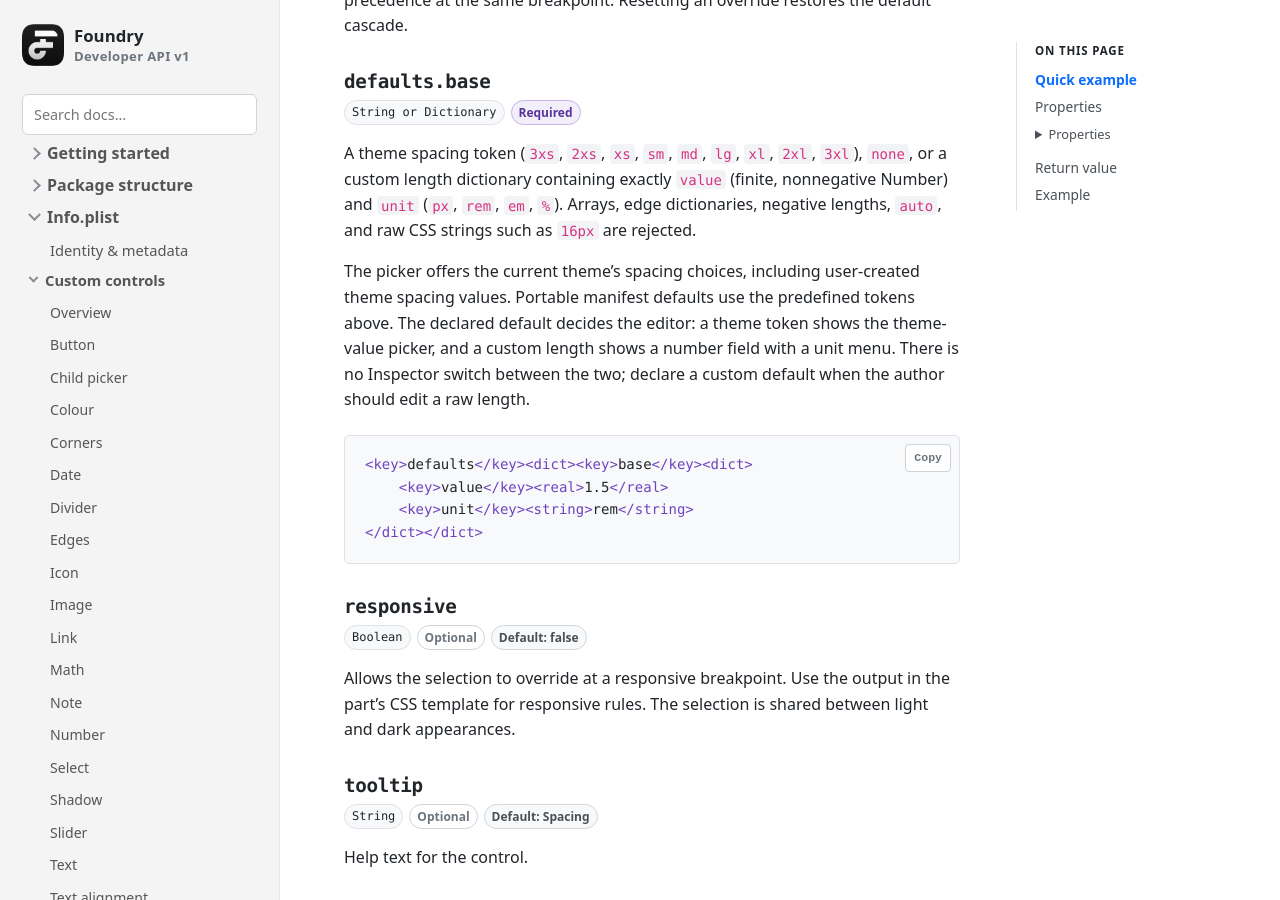
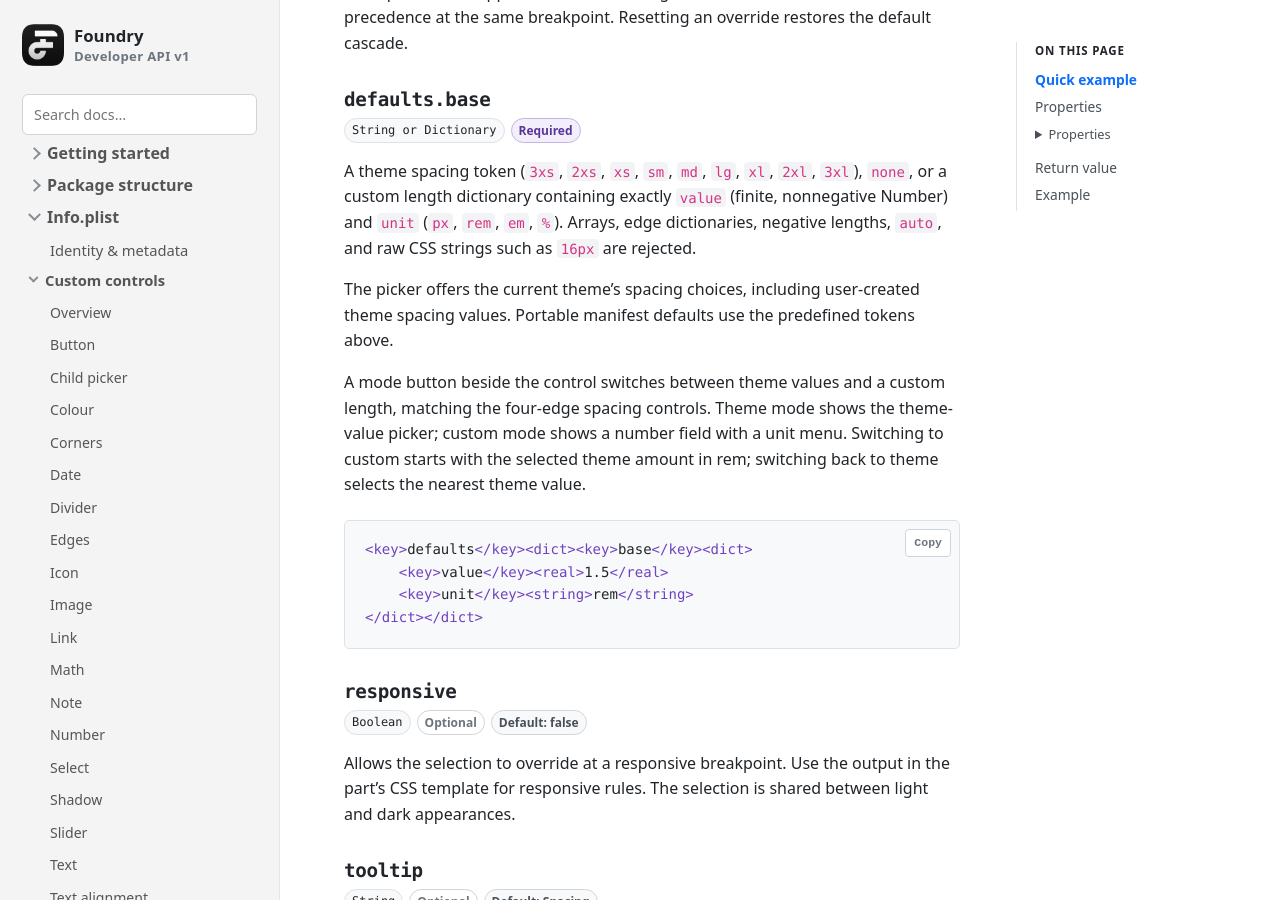
Before and after one commit to doobox/foundry-developer-api, a Jekyll site: the page built from theme-spacing-control.md, in a window 1280 px wide and 900 px high, scrolled down 1893 px. Built offline with Jekyll 4.4.1, drawn with Linux system fonts in a browser that asks for light colours; some of the changed text lies outside the part shown.

Commit message:
Theme spacing: document the mode button and refresh the screenshot
The single spacing control has the theme/custom mode button again, with
nearest-value snapping back to theme; new screenshot showing the picker
beside the button.

Co-Authored-By: Claude Fable 5 <noreply@anthropic.com>

````diff
--- a/theme-spacing-control.md
+++ b/theme-spacing-control.md
@@ -11,8 +11,8 @@ permalink: /theme-spacing-control.html
 
 
 <figure class="control-screenshot">
-    <img src="assets/screenshots/theme-spacing-control.png" width="348" height="42" alt="Theme spacing picker labelled Gap, with SM · 1 rem selected." />
-    <figcaption>Developers supply the label; this example uses the spacing value as a gap.</figcaption>
+    <img src="assets/screenshots/theme-spacing-control.png?v=2" width="381" height="38" alt="Theme spacing picker labelled Row Gap with MD - 1.5rem selected, beside the theme/custom mode button." />
+    <figcaption>Developers supply the label; this example uses the spacing value as a row gap. The box button switches between theme and custom values.</figcaption>
 </figure>
 
 ## Quick example
@@ -71,7 +71,9 @@ A dictionary containing the required `base` value and optional breakpoint values
 
 A theme spacing token (`3xs`, `2xs`, `xs`, `sm`, `md`, `lg`, `xl`, `2xl`, `3xl`), `none`, or a custom length dictionary containing exactly `value` (finite, nonnegative Number) and `unit` (`px`, `rem`, `em`, `%`). Arrays, edge dictionaries, negative lengths, `auto`, and raw CSS strings such as `16px` are rejected.
 
-The picker offers the current theme’s spacing choices, including user-created theme spacing values. Portable manifest defaults use the predefined tokens above. The declared default decides the editor: a theme token shows the theme-value picker, and a custom length shows a number field with a unit menu. There is no Inspector switch between the two; declare a custom default when the author should edit a raw length.
+The picker offers the current theme’s spacing choices, including user-created theme spacing values. Portable manifest defaults use the predefined tokens above.
+
+A mode button beside the control switches between theme values and a custom length, matching the four-edge spacing controls. Theme mode shows the theme-value picker; custom mode shows a number field with a unit menu. Switching to custom starts with the selected theme amount in rem; switching back to theme selects the nearest theme value.
 
 ```xml
 <key>defaults</key><dict><key>base</key><dict>
````
Also changed, not shown: assets/screenshots/theme-spacing-control.png.
